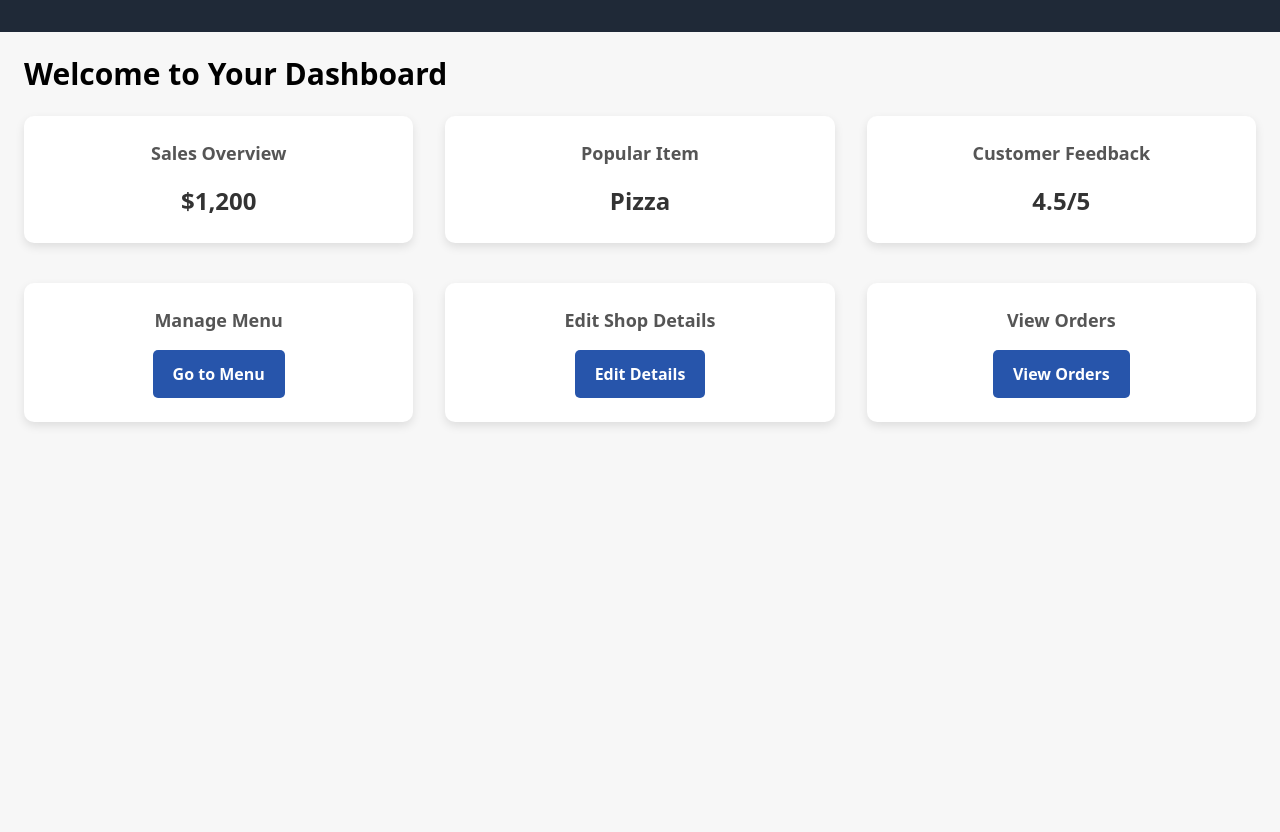
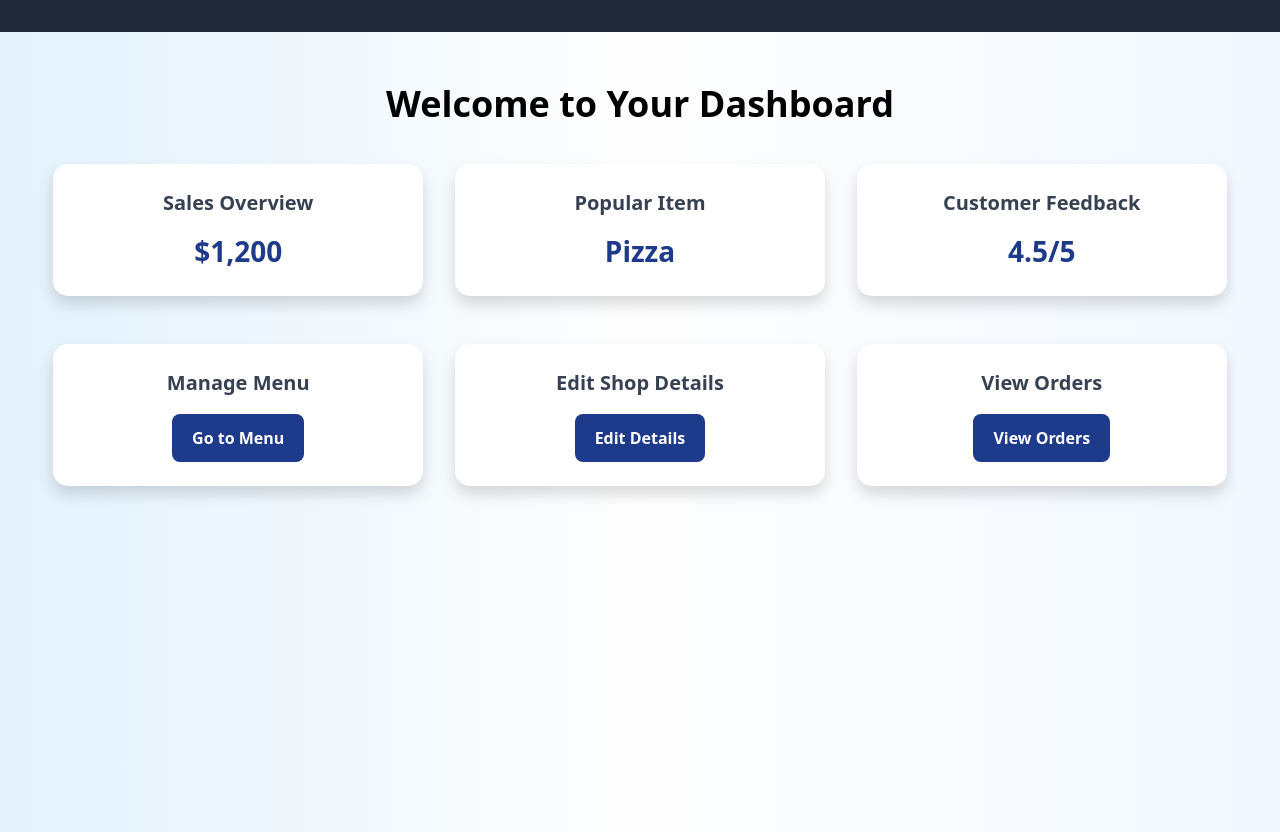
Before and after one commit to ruchspatil/VueCart, a Nuxt app: page /dashboard in a window 1280 px wide. Built offline with nearby package versions, Linux system fonts and the light colour scheme.

Commit message:
Update dashboard.vue

```diff
--- a/pages/dashboard.vue
+++ b/pages/dashboard.vue
@@ -1,9 +1,9 @@
 <template>
-  <div class="dashboard-container min-h-screen p-6 bg-gray-100">
-    <h1 class="text-3xl font-bold mb-6 text-primary">Welcome to Your Dashboard</h1>
+  <div class="dashboard-container min-h-screen flex flex-col items-center bg-gradient-to-r from-blue-100 via-white to-blue-50">
+    <h1 class="text-4xl font-bold mb-10 text-primary mt-8">Welcome to Your Dashboard</h1>
 
     <!-- Overview Section -->
-    <div class="grid grid-cols-1 sm:grid-cols-2 lg:grid-cols-3 gap-8">
+    <div class="grid grid-cols-1 sm:grid-cols-2 lg:grid-cols-3 gap-8 w-11/12 max-w-screen-xl">
       <div class="card">
         <h2 class="card-title">Sales Overview</h2>
         <p class="card-value">$1,200</p>
@@ -19,7 +19,7 @@
     </div>
 
     <!-- Management Section -->
-    <div class="mt-10 grid grid-cols-1 sm:grid-cols-2 lg:grid-cols-3 gap-8">
+    <div class="mt-12 grid grid-cols-1 sm:grid-cols-2 lg:grid-cols-3 gap-8 w-11/12 max-w-screen-xl">
       <div class="card">
         <h2 class="card-title">Manage Menu</h2>
         <button @click="goToMenu" class="button">Go to Menu</button>
@@ -49,63 +49,73 @@ export default {
 <style scoped>
 /* Main Container */
 .dashboard-container {
-  background-color: #f7f7f7;
-  padding: 24px;
+  background: linear-gradient(to right, #e3f2fd, #fefefe, #f1f8ff);
   min-height: 100vh;
+  display: flex;
+  flex-direction: column;
+  align-items: center;
+  padding-top: 20px;
 }
 
 /* Card Styling */
 .card {
   background: #ffffff;
   padding: 24px;
-  border-radius: 10px;
-  box-shadow: 0 4px 10px rgba(0, 0, 0, 0.1);
+  border-radius: 15px;
+  box-shadow: 0 8px 15px rgba(0, 0, 0, 0.15);
   text-align: center;
+  transition: transform 0.3s ease, box-shadow 0.3s ease;
+}
+
+.card:hover {
+  transform: translateY(-5px);
+  box-shadow: 0 12px 20px rgba(0, 0, 0, 0.2);
 }
 
 .card-title {
-  font-size: 18px;
+  font-size: 20px;
   font-weight: bold;
-  color: #555555;
+  color: #374151; /* Dark gray */
 }
 
 .card-value {
-  font-size: 24px;
+  font-size: 28px;
   font-weight: bold;
-  margin-top: 16px;
-  color: #333333;
+  margin-top: 12px;
+  color: #1e3a8a; /* Deep blue */
 }
 
 /* Button Styling */
 .button {
   margin-top: 16px;
-  background-color: #2755ab; /* Primary color */
+  background-color: #1e3a8a; /* Primary color */
   color: white;
   padding: 12px 20px;
   font-size: 16px;
   font-weight: bold;
   border: none;
-  border-radius: 5px;
+  border-radius: 8px;
   cursor: pointer;
-  transition: background-color 0.3s ease;
+  transition: background-color 0.3s ease, transform 0.3s ease;
 }
 
 .button:hover {
-  background-color: #2053b3;
+  background-color: #3b82f6; /* Lighter blue */
+  transform: scale(1.05);
 }
 
 /* Responsive Styling */
 @media (max-width: 640px) {
-  .dashboard-container {
-    padding: 16px;
-  }
-
   .card {
     padding: 16px;
   }
 
+  .card-title {
+    font-size: 18px;
+  }
+
   .card-value {
-    font-size: 20px;
+    font-size: 22px;
   }
 
   .button {
```
